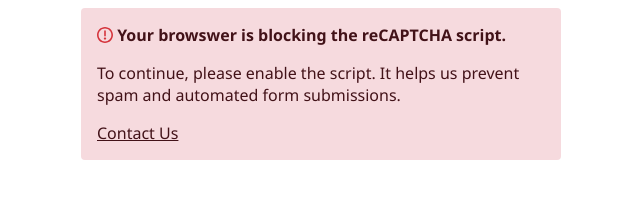
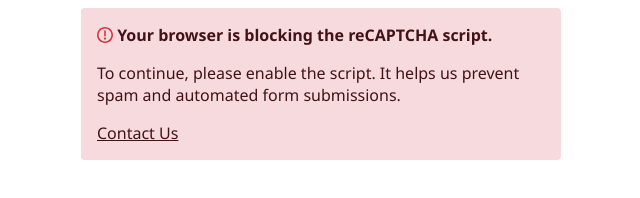
Before and after one commit to QCCareerSchool-Org/leads, a website: page html/browserError.html in a window 1280 px wide. Shown: the full height of the page, 319-959 px from the left. Drawn offline with Linux system fonts and the light colour scheme.

Commit message:
Fixed typo

```diff
--- a/html/browserError.html
+++ b/html/browserError.html
@@ -40,7 +40,7 @@
           C26.4,27.726,25.325,28.8,24,28.8z M20.4,34.8c0-1.986,1.611-3.6,3.6-3.6c1.987,0,3.601,1.613,3.601,3.6
           c0,1.988-1.613,3.601-3.601,3.601C22.012,38.4,20.4,36.788,20.4,34.8z" />
         </svg>
-        Your browswer is blocking the reCAPTCHA script.</strong></p>
+        Your browser is blocking the reCAPTCHA script.</strong></p>
     <p>To continue, please enable the script. It helps us prevent spam and automated form submissions.</p>
     <p><a href="${contactUrl}">Contact Us</a></p>
   </div>
```
